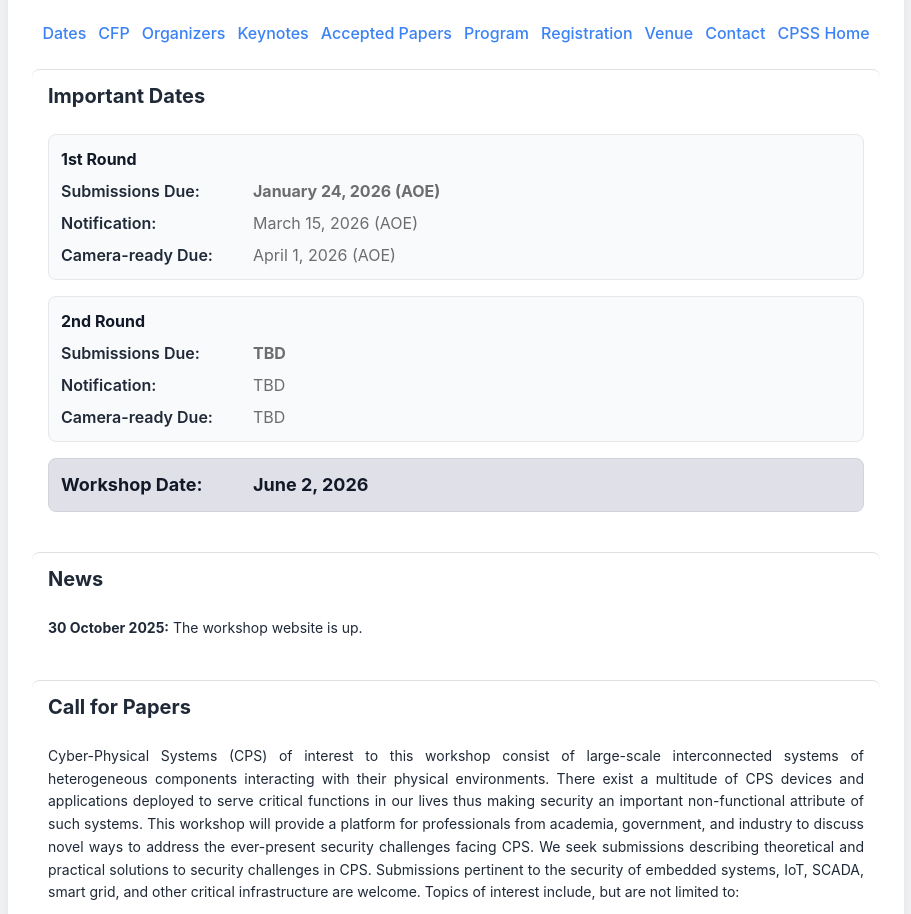
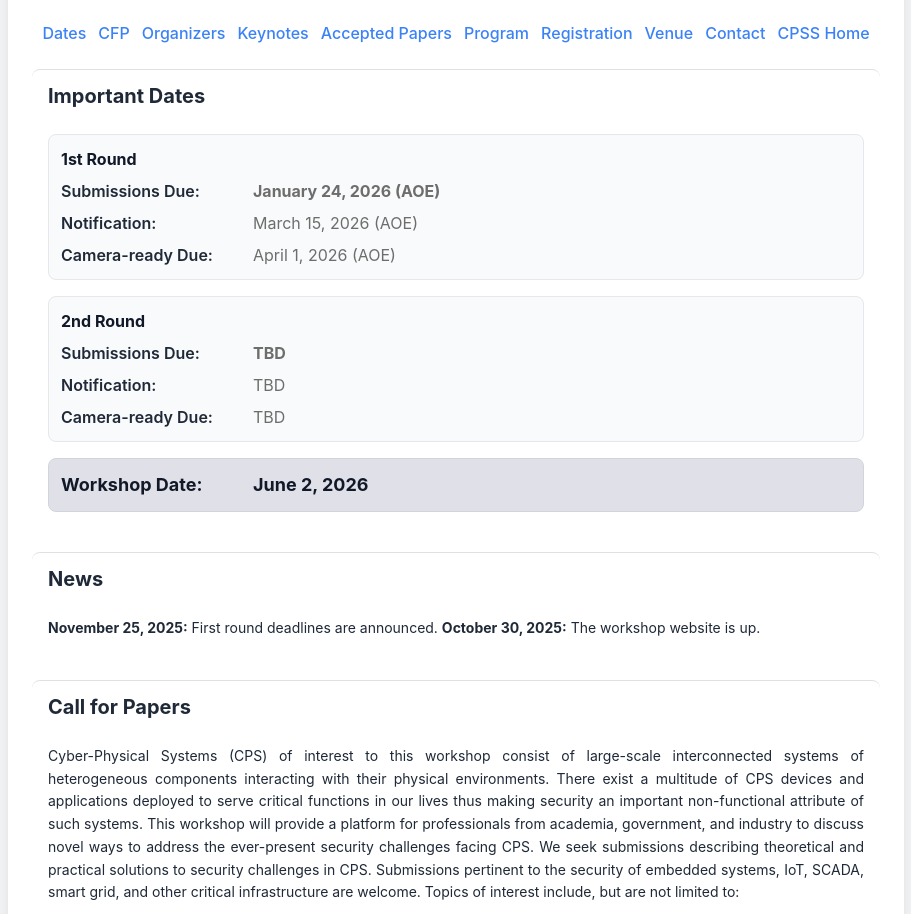
Before and after one commit to cpss26/cpss26.github.io, a plain HTML site: page index.html in a window 1280 px wide. Shown: the part 183-1097 px from the top of the page, without its empty margins (184-1095 px from the left). Drawn offline with nearby package versions, Linux system fonts and the light colour scheme.

Commit message:
Fix news section

```diff
--- a/index.html
+++ b/index.html
@@ -241,7 +241,8 @@
       <div class="p-4 text-justify text-sm leading-relaxed space-y-2">
         <p>
           <!-- I've replaced multiple spans with P tags for better semantic structure -->
-          <span class="font-bold">30 October 2025:</span> The workshop website is up.
+           <span class="font-bold">November 25, 2025:</span> First round deadlines are announced.
+          <span class="font-bold">October 30, 2025:</span> The workshop website is up.
         </p>
       </div>
 
```
